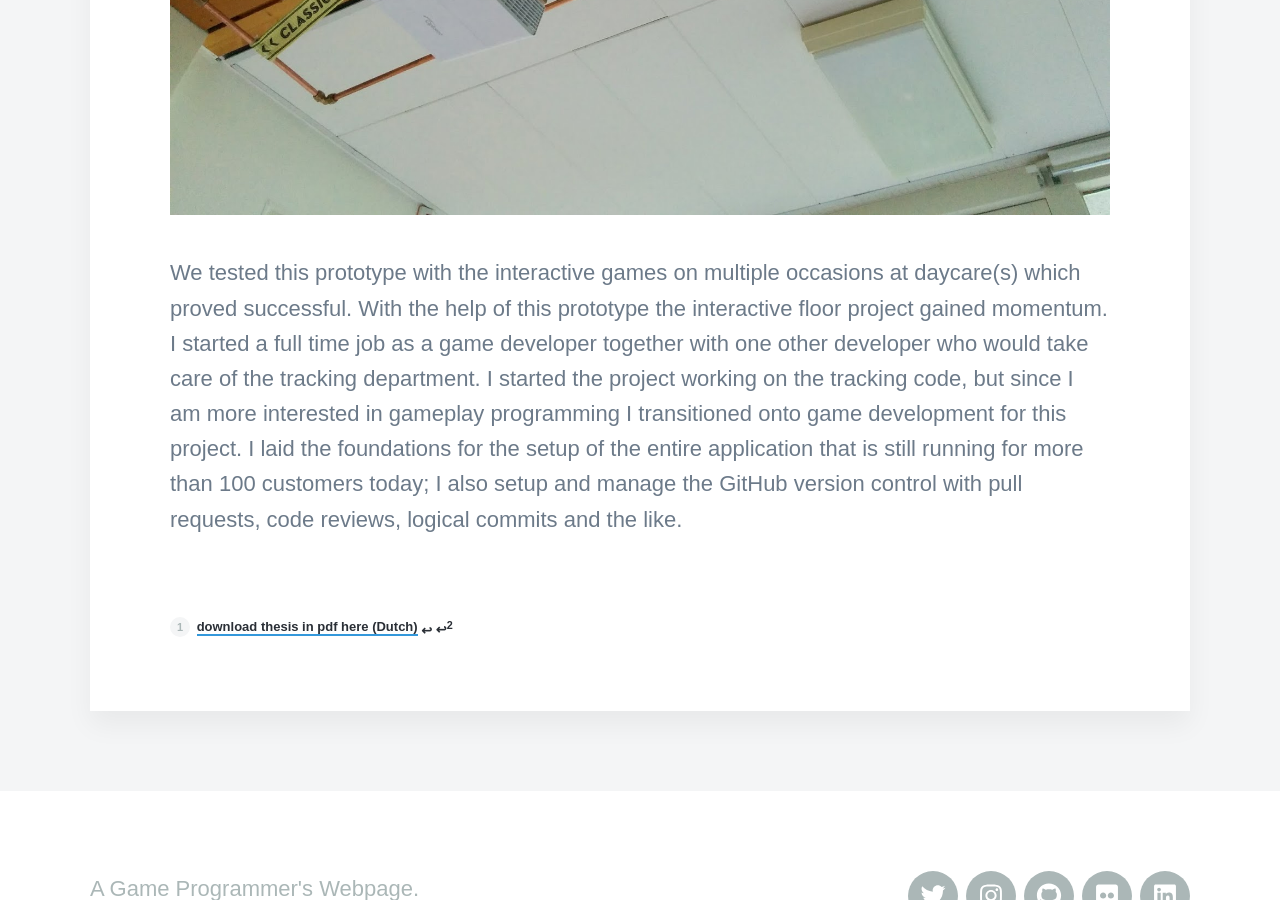
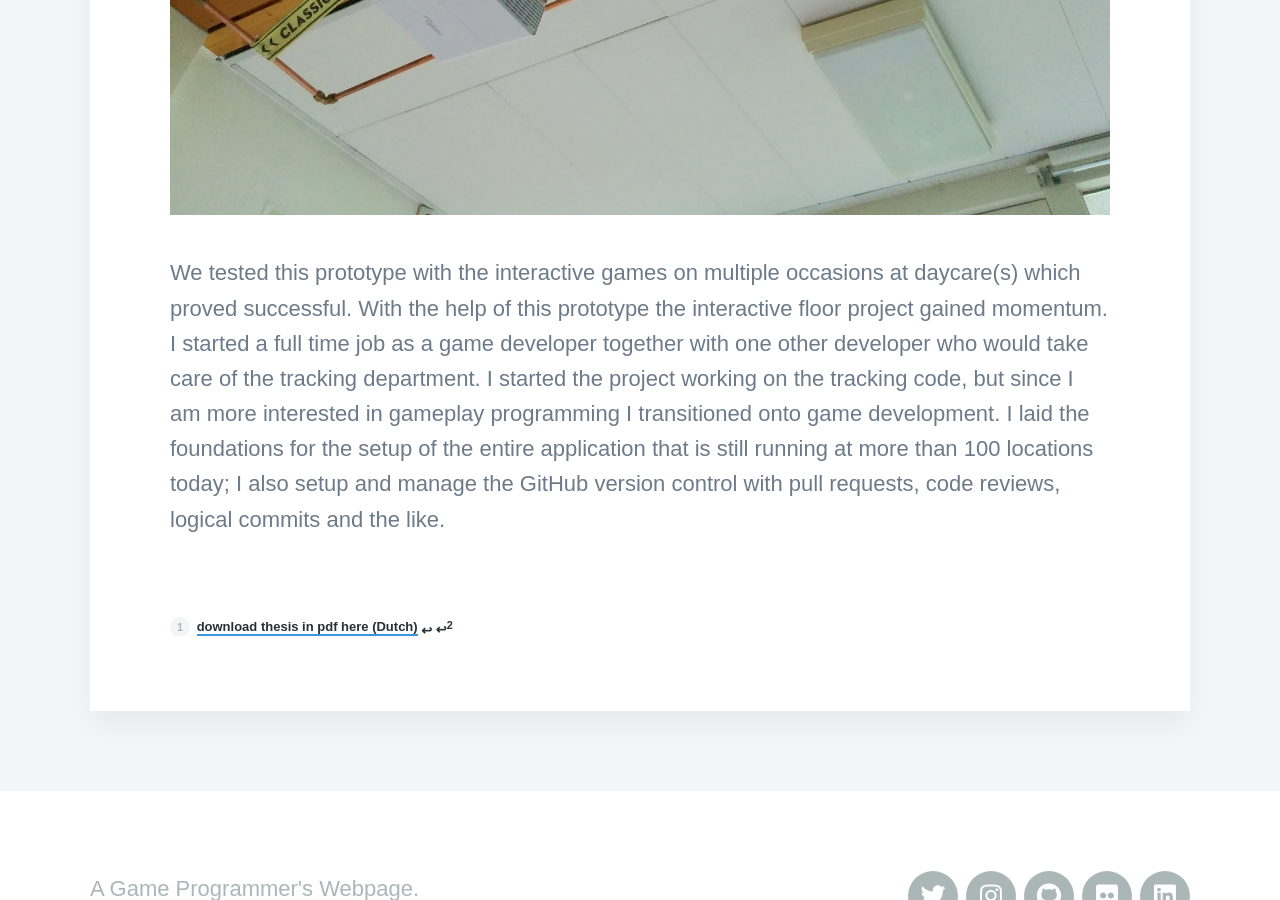
Before and after one commit to Rynji/Rynji.github.io, a Jekyll site: the page built from _projects/2019-12-24-Interactive-floor-project.md, in a window 1280 px wide and 900 px high, scrolled down 2846 px. Built offline with Jekyll 4.4.1, drawn with Linux system fonts in a browser that asks for light colours; nearby versions of some CDN libraries; some web fonts are replaced.

Commit message:
Update 2019-12-24-Interactive-floor-project.md

```diff
--- a/_projects/2019-12-24-Interactive-floor-project.md
+++ b/_projects/2019-12-24-Interactive-floor-project.md
@@ -23,6 +23,6 @@ Below is a picture of our prototype. To minimize shadows on the play area, we ex
 ![](/images/projects/floor-project/first_active_prototype.jpg)
 
 We tested this prototype with the interactive games on multiple occasions at daycare(s) which proved successful. With the help of this prototype the interactive floor project gained momentum.
-I started a full time job as a game developer together with one other developer who would take care of the tracking department. I started the project working on the tracking code, but since I am more interested in gameplay programming I transitioned onto game development for this project. I laid the foundations for the setup of the entire application that is still running for more than 100 customers today; I also setup and manage the GitHub version control with pull requests, code reviews, logical commits and the like.
+I started a full time job as a game developer together with one other developer who would take care of the tracking department. I started the project working on the tracking code, but since I am more interested in gameplay programming I transitioned onto game development. I laid the foundations for the setup of the entire application that is still running at more than 100 locations today; I also setup and manage the GitHub version control with pull requests, code reviews, logical commits and the like.
 
 [^1]: [download thesis in pdf here (Dutch)](/documents/bachelor-thesis.pdf)
```
